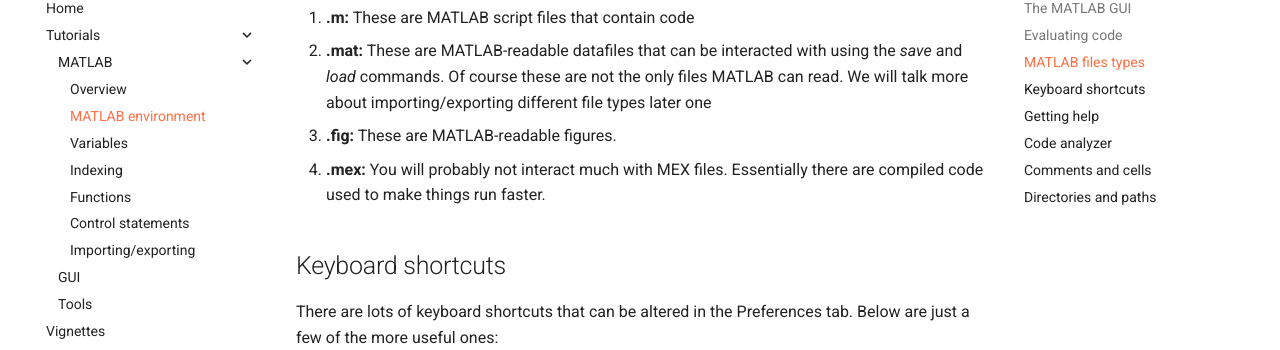
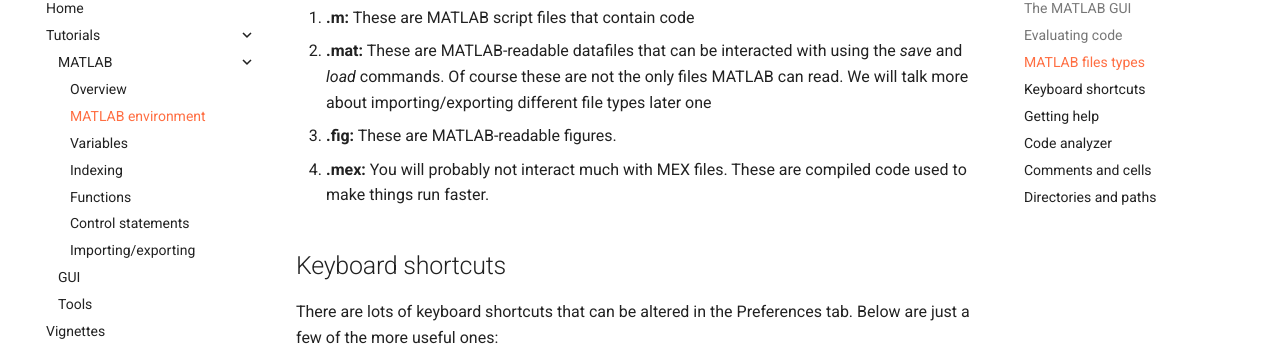
Before and after one commit to ddenis73/danalyzer-docs, an MkDocs documentation site: the page built from docs/matlab-environment.md, in a window 1280 px wide and 900 px high, scrolled down 1692 px. Shown: the part 100-450 px from the top of the window. Built offline with MkDocs 1.6.1 and Material for MkDocs 9.7.7, drawn with Linux system fonts in a browser that asks for light colours; comment, search, counter and statistics services are not loaded; old or Windows-style settings are respelled for this version of MkDocs.

Commit message:
Update matlab-environment.md

```diff
--- a/docs/matlab-environment.md
+++ b/docs/matlab-environment.md
@@ -38,7 +38,7 @@
 1. **.m:** These are MATLAB script files that contain code
 2. **.mat:** These are MATLAB-readable datafiles that can be interacted with using the *save* and *load* commands. Of course these are not the only files MATLAB can read. We will talk more about importing/exporting different file types later one
 3. **.fig:** These are MATLAB-readable figures.
-4. **.mex:** You will probably not interact much with MEX files. Essentially there are compiled code used to make things run faster.
+4. **.mex:** You will probably not interact much with MEX files. These are compiled code used to make things run faster.
 
 ## Keyboard shortcuts
 
```
